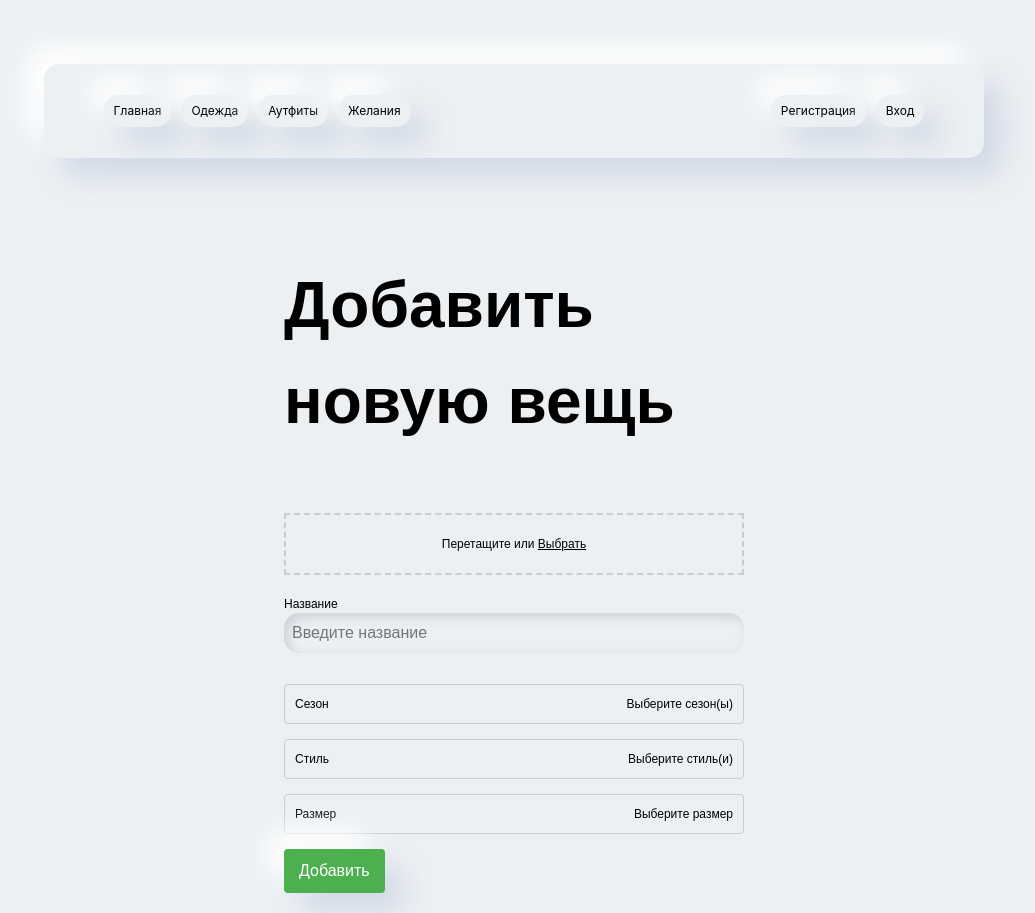
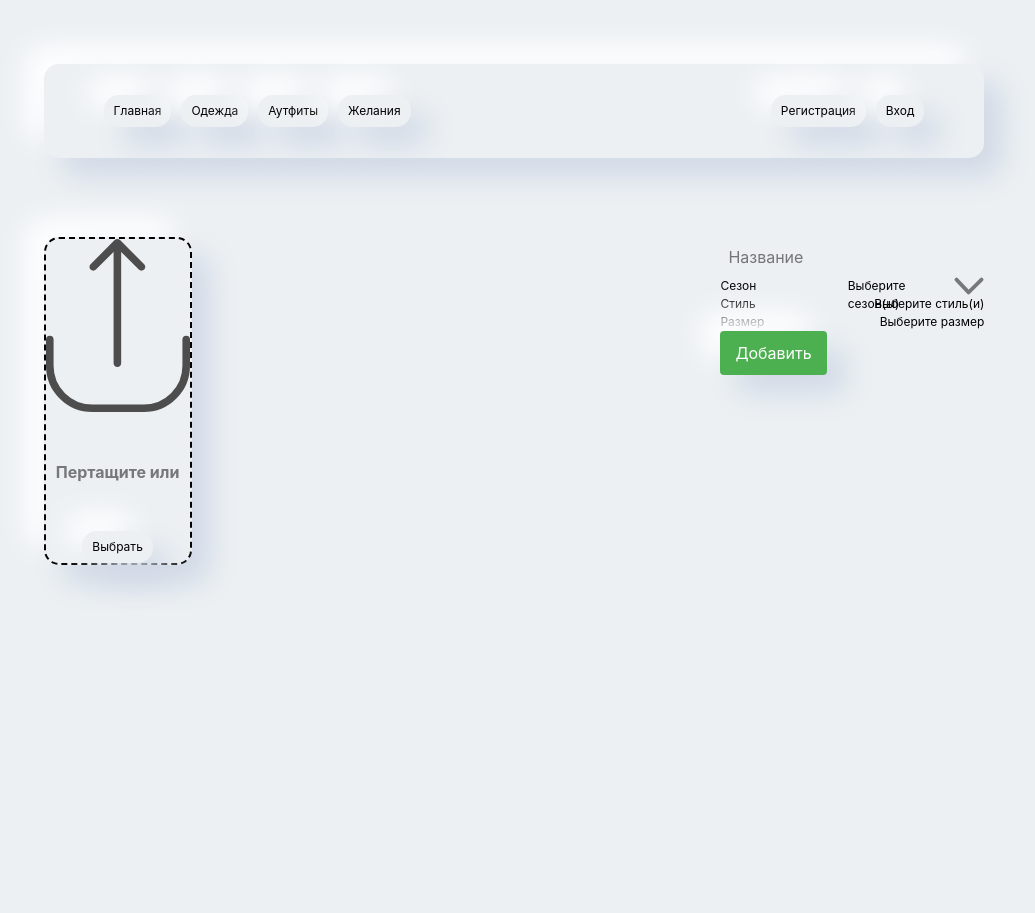
Before and after one commit to Qwayb/course-project, a Vue app: page /clothesAdd in a window 1280 px wide. Shown: the whole page, without its empty margins (126-1161 px from the left). After the commit the page ends 800 px from the top, so only its background shows below. Built offline with nearby package versions, Linux system fonts and the light colour scheme.

Commit message:
add clothes page ui updates

```diff
--- a/src/components/Header.vue
+++ b/src/components/Header.vue
@@ -5,7 +5,16 @@ const store = useUserStore()
 
 <template>
   <nav class="defShadow">
-    <div class="nav_elements">
+
+    <div v-if="!store.isAuthenticated" class="nav_elements">
+      <router-link class="button" to="/">Главная</router-link>
+
+      <router-link class="button" to="/login">Одежда</router-link>
+      <router-link class="button" to="/login">Аутфиты</router-link>
+      <router-link class="button" to="/login">Желания</router-link>
+    </div>
+
+    <div v-if="store.isAuthenticated" class="nav_elements">
       <router-link class="button" to="/">Главная</router-link>
 
       <router-link class="button" to="/clothes">Одежда</router-link>
--- a/src/views/ClothesAdd.vue
+++ b/src/views/ClothesAdd.vue
@@ -33,6 +33,8 @@ const selectedStylesText = computed(() =>
     formData.value.styles.length > 0 ? formData.value.styles.join(', ') : 'Выберите стиль(и)'
 );
 
+let dropDownOpened = ref(false);
+
 const toggleDropdown = (name) => {
   dropdowns.value = {
     seasons: false,
@@ -40,6 +42,8 @@ const toggleDropdown = (name) => {
     sizes: false,
     [name]: !dropdowns.value[name]
   };
+
+  dropDownOpened = ref(true);
 };
 
 const handleFileSelect = (event) => {
@@ -142,30 +146,45 @@ const submitForm = async () => {
 
 <template>
   <div class="add-clothing-form">
-    <h2>Добавить новую вещь</h2>
 
-    <!-- Поле для загрузки фото -->
-    <div class="upload-area">
-      <input type="file" id="file-upload" @change="handleFileSelect" accept="image/*" hidden />
+    <!--фото-->
+    <div class="upload-area defShadow">
+
+      <input type="file" id="file-upload" @change="handleFileSelect" accept="image/*" hidden=""/>
+
       <label for="file-upload" class="upload-label">
-        <span v-if="!previewImage">Перетащите или <u>Выбрать</u></span>
+
+        <div v-if="!previewImage" class="upload-label-noPreview">
+          <img class="upload-label-noPreview__img" src="../assets/images/upload.svg">
+          <span class="upload-label-noPreview__span">Пертащите или</span>
+          <span class="button">Выбрать</span>
+        </div>
+
         <img v-else :src="previewImage" class="preview-image" />
       </label>
     </div>
 
+    <!--инпуты-->
+    <div class="input-area">
+
       <!-- Название вещи -->
       <div class="form-group">
-      <label>Название</label>
-      <input v-model="formData.name" type="text" placeholder="Введите название" />
+        <input class="input-area__name-input" v-model="formData.name" type="text" placeholder="Название" />
       </div>
 
       <!-- Сезоны -->
       <div class="form-group">
+
         <div class="select-header" @click="toggleDropdown('seasons')">
           <label>Сезон</label>
+          <div class="select-options">
             <span>{{ selectedSeasonsText }}</span>
+            <img src="../assets/images/arrow.svg" alt="arrow">
           </div>
+        </div>
+
         <div v-if="dropdowns.seasons" class="dropdown-options">
+
           <div v-for="season in seasons" :key="season" class="option">
             <input
                 type="checkbox"
@@ -175,7 +194,9 @@ const submitForm = async () => {
             />
             <label :for="'season-' + season">{{ season }}</label>
           </div>
+
         </div>
+
       </div>
 
       <!-- Стиль -->
@@ -222,26 +243,66 @@ const submitForm = async () => {
         {{ isSubmitting ? 'Добавляем...' : 'Добавить' }}
       </button>
     </div>
+
+
+  </div>
 </template>
 
 <style scoped>
+.select-options {
+  display: flex;
+}
+
+.input-area__name-input {
+  background: none;
+  box-shadow: none;
+  margin: 0;
+}
+
 .add-clothing-form {
-  max-width: 500px;
-  margin: 0 auto;
-  padding: 20px;
-  font-family: Arial, sans-serif;
+  display: flex;
+  justify-content: space-between;
+}
+
+.input-area{
+  display: flex;
+  flex-direction: column;
+}
+
+.upload-label-noPreview__img {
+  width: 144px;
+}
+
+.upload-label-noPreview__span{
+  font-weight: bold;
+  font-size: 16px;
+  opacity: 0.5;
+}
+
+.upload-label-noPreview {
+  display: flex;
+  flex-direction: column;
+  align-items: center;
+  gap: 47px;
+}
+
+.add-clothing-form {
+
 }
 
 .upload-area {
-  border: 2px dashed #ccc;
-  padding: 20px;
-  text-align: center;
-  margin-bottom: 20px;
+  border: 2px dashed #000;
   cursor: pointer;
+  max-height: 656px;
+}
+
+.defShadow:hover {
+  box-shadow:
+      18px 18px 30px #D1D9E6,
+      -18px -18px 30px #FFFFFF;
 }
 
 .upload-label {
-  display: block;
   cursor: pointer;
 }
 
@@ -252,15 +313,11 @@ const submitForm = async () => {
 }
 
 .form-group {
-  margin-bottom: 15px;
 }
 
 .select-header {
   display: flex;
   justify-content: space-between;
-  padding: 10px;
-  border: 1px solid #ccc;
-  border-radius: 4px;
   cursor: pointer;
 }
 
```
Lines whose indentation alone changed are shown as unchanged.
